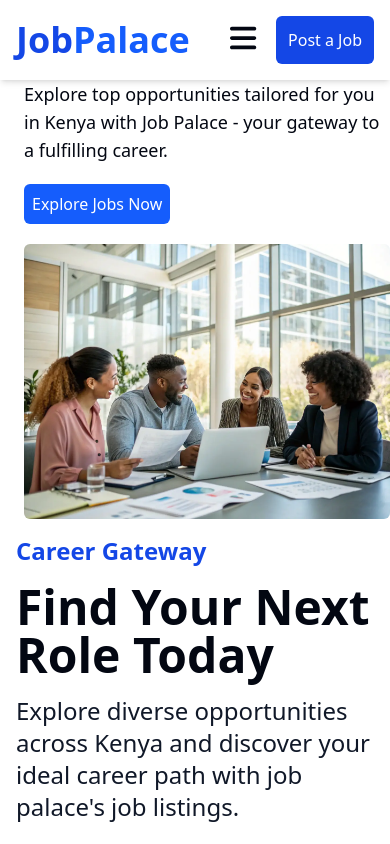
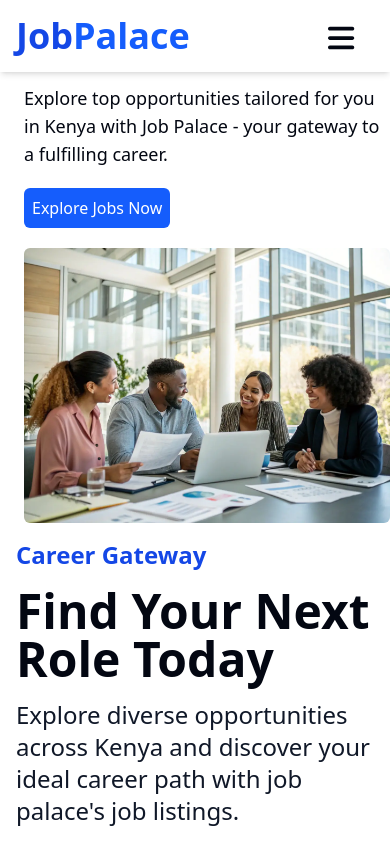
Before and after one commit to Einsteinke-hub/jobpalace, a React (Vite) app: page / in a window 390 px wide. Shown: the top 844 px of the page. Built offline with nearby package versions, Linux system fonts and the light colour scheme.

Commit message:
Update App.jsx

```diff
--- a/src/App.jsx
+++ b/src/App.jsx
@@ -45,7 +45,7 @@ export default function App(){
           <div className="text-3xl mr-5 mt-1 md:hidden cursor-pointer" onClick={toggleMobileMenu}>
             <FontAwesomeIcon icon={isMobileMenuOpen ? faTimes : faBars} />
           </div>
-          <a href="#post2"><button className="bg-blue-700 p-3 rounded-md cursor-pointer text-white hover:bg-blue-400">Post a Job</button></a>
+          <a href="#post2"><button className="bg-blue-700 p-3 rounded-md cursor-pointer text-white hover:bg-blue-400 hidden md:flex">Post a Job</button></a>
         </div>
        </div>
        {/* Mobile Menu Overlay - conditionally rendered */}
@@ -59,7 +59,7 @@ export default function App(){
         )}
        <div className="flex justify-between mt-10 md:mt-20 ml-6 flex-col md:flex-row">
         <div className="words md:pt-14 mb-5">
-          <h1 className="text-xl md:text-6xl font-semibold font-sans">Find Your Dream Job Here</h1>
+          <h1 className="text-2xl md:text-6xl font-semibold font-sans">Find Your Dream Job Here</h1>
           <p className="text-lg md:text-3xl font-sans mt-3">Explore top opportunities tailored for you in Kenya with Job Palace - your gateway to a fulfilling career.</p>
           <a href='#job'><button className="bg-blue-600 hover:bg-blue-700 cursor-pointer rounded-md md:text-xl text-white mt-5 p-2 text-center">Explore Jobs Now</button></a>
         </div>
```
